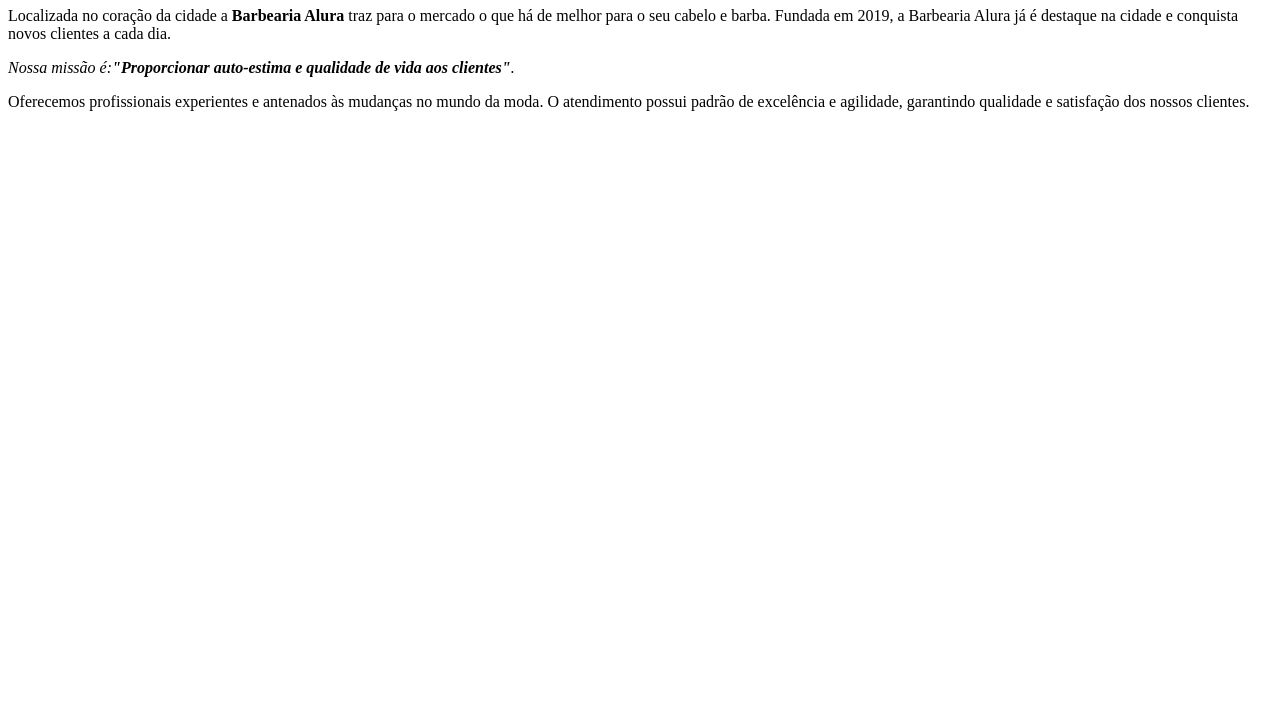
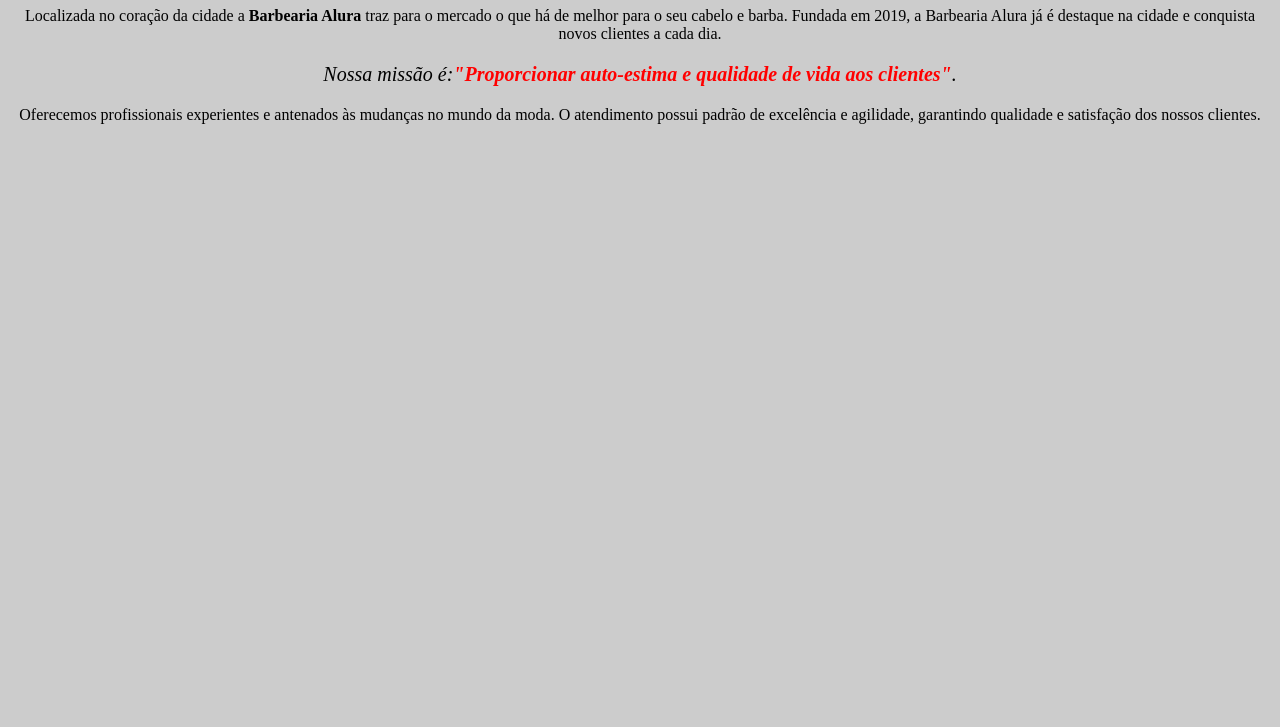
Before and after one commit to EvertonCarv/Alura-HTML, a plain HTML site: page index.html in a window 1280 px wide. Shown: the part 73-800 px from the top of the page. Drawn offline with Linux system fonts and the light colour scheme.

Commit message:
26/08/2022

```diff
--- a/index.html
+++ b/index.html
@@ -1,16 +1,21 @@
 <!DOCTYPE html>
 <html lang"pt-br">
-    <meta charset="UTF-8">
-    <title>Barbearia Alura</title>
+    <head>
+        <meta charset="UTF-8">
+        <title>Barbearia Alura</title>
+        <link rel="stylesheet" href="style.css">
 
-    <h1>Sobre a Barbearia Alura</h1>
+    </head>
 
-    <p>Localizada no coração da cidade a <strong>Barbearia Alura</strong> traz para o mercado o que há de melhor para o seu cabelo e barba. Fundada
-    em 2019, a Barbearia Alura já é destaque na cidade e conquista novos clientes a cada dia.</p>
+    <body>
+        <h1 style="text-align: center">Sobre a Barbearia Alura</h1>
 
-    <p><em>Nossa missão é:<strong>"Proporcionar auto-estima e qualidade de vida aos clientes"</strong>.</em></p>
+        <p>Localizada no coração da cidade a <strong>Barbearia Alura</strong> traz para o mercado o que há de melhor para o seu cabelo e barba. Fundada
+        em 2019, a Barbearia Alura já é destaque na cidade e conquista novos clientes a cada dia.</p>
 
-    <p>Oferecemos profissionais experientes e antenados às mudanças no mundo da moda. O atendimento possui padrão de excelência e agilidade,
-    garantindo qualidade e satisfação dos nossos clientes.</p>
+        <p style="font-size: 20px"><em>Nossa missão é:<strong>"Proporcionar auto-estima e qualidade de vida aos clientes"</strong>.</em></p>
 
+        <p>Oferecemos profissionais experientes e antenados às mudanças no mundo da moda. O atendimento possui padrão de excelência e agilidade,
+        garantindo qualidade e satisfação dos nossos clientes.</p>
+    </body>
 </html>
--- /dev/null
+++ b/style.css
@@ -0,0 +1,12 @@
+body
+    {
+        background: #CCCCCC;
+    }
+p
+    {
+        text-align: center;
+    }
+em strong
+    {
+        color: red;
+    }
```
